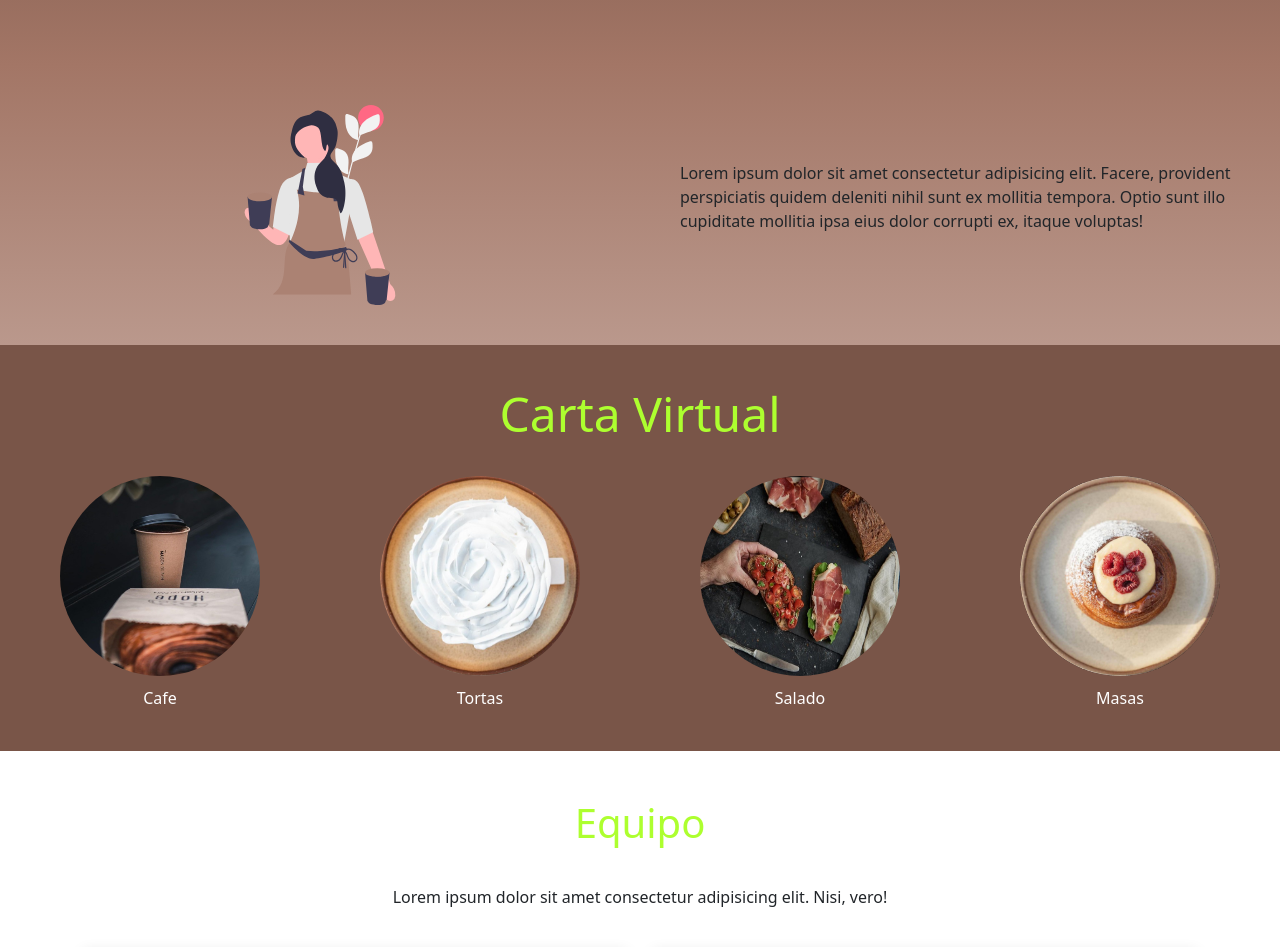
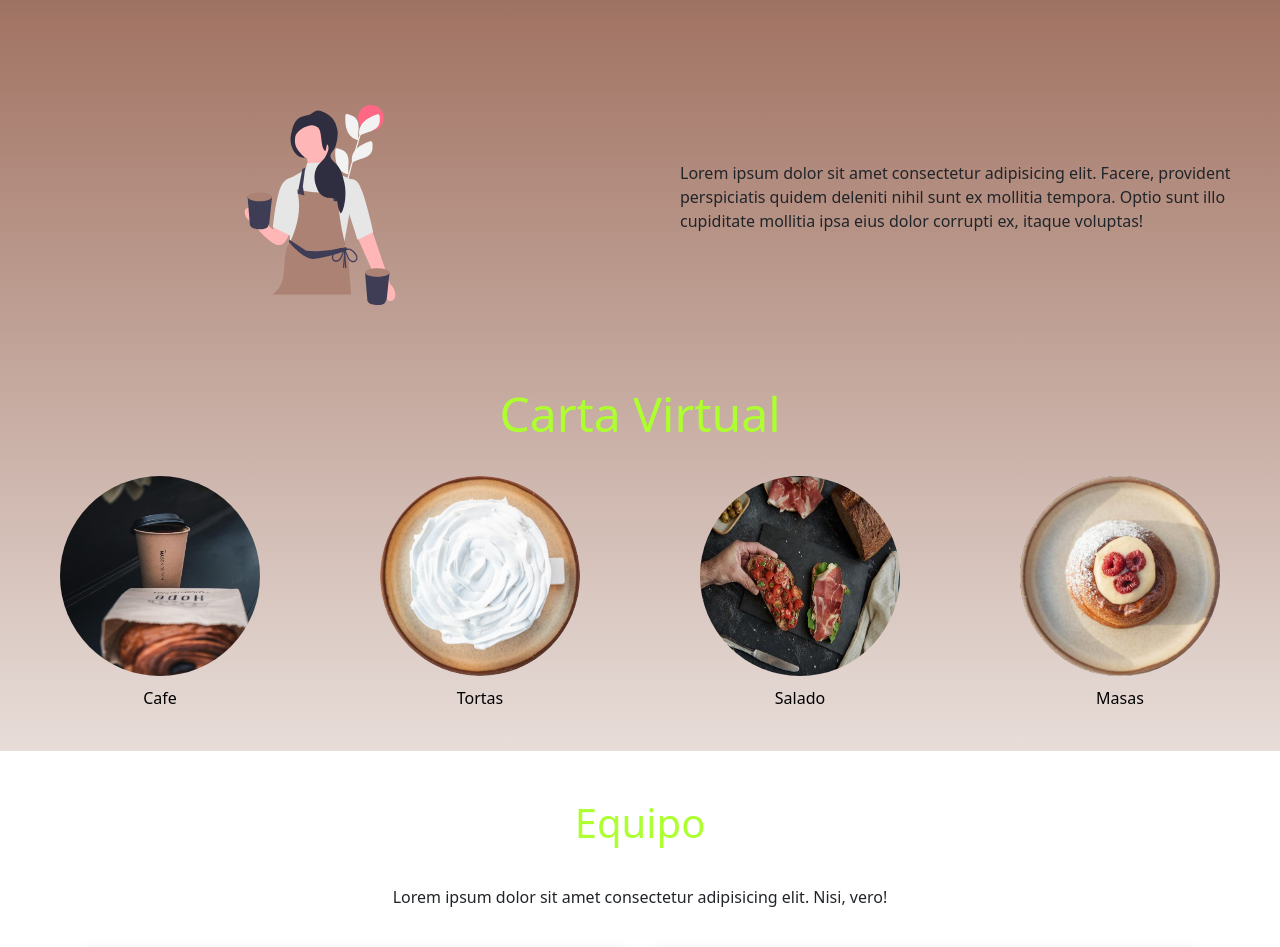
Before and after one commit to PatricioRodriguez080/Hope, a website: page index.html in a window 1280 px wide. Shown: the part 798-1745 px from the top of the page. Drawn offline with nearby package versions, Linux system fonts and the light colour scheme.

Commit message:
Agregado de gradiante en section presentacion y productos

```diff
--- a/index.html
+++ b/index.html
@@ -95,6 +95,7 @@
 
         </section>
 
+        <div class="gradient">
             <section id="servicios">
                 <div class="grid-container-servicios">
                     <div class="container-parrafo1 container-parrafo-general" data-aos="fade-right">
@@ -151,6 +152,8 @@
                     </div>
                 </div>
             </section>
+        </div>
+
 
         <section id="equipo">
             <div class="team">
--- a/scss/partials/_productos.scss
+++ b/scss/partials/_productos.scss
@@ -1,7 +1,6 @@
 .container-fluid-productos{
-    background-color: #795548;
     padding-top: 40px;
-    color: white;
+    color: black;
 }
 .cajas{
     height: 300px;
--- a/scss/partials/_servicios.scss
+++ b/scss/partials/_servicios.scss
@@ -1,3 +1,8 @@
+.gradient{
+    background: rgb(121,85,72);
+    background: linear-gradient(180deg, rgba(121,85,72,1) 0%, rgba(163,118,102,1) 25%, rgba(186,152,140,1) 50%, rgba(209,187,179,1) 75%, rgba(232,221,217,1) 100%);
+}
+
 .grid-container-servicios{
     display: grid;
     grid-template-areas:
@@ -5,8 +10,6 @@
         "texto1 imagen1"
         "imagen2 texto2";
     grid-template-columns: 50% 50%;
-    background: rgb(121,85,72);
-    background: linear-gradient(180deg, rgba(121,85,72,1) 0%, rgba(163,118,102,1) 50%, rgba(186,152,140,1) 100%);
 }
 .container-parrafo-general{
     display: flex;
```
Also changed, not shown: 404.html (+4 -4 lines), css/estilo.css, 1 other file. Lines whose indentation alone changed are shown as unchanged.
